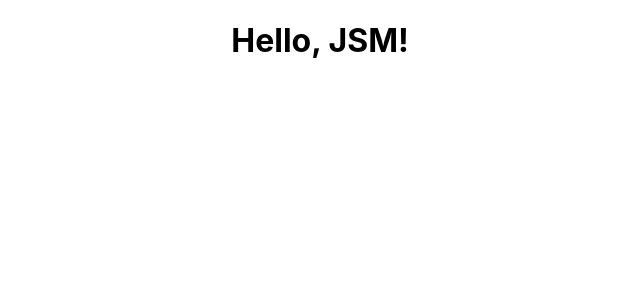
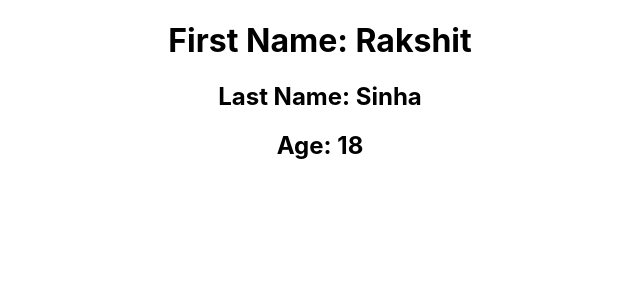
Before and after one commit to sinha-rakshit/learning-react, a React (Create React App) app: page / in a window 1280 px wide. Shown: the top 300 px of the page, without its empty margins (320-960 px from the left). Built offline with nearby package versions, Linux system fonts and the light colour scheme.

Commit message:
learnt components

```diff
--- a/src/App.js
+++ b/src/App.js
@@ -1,9 +1,19 @@
 import "./App.css";
+
+const Person = () => {
+  return (
+    <>
+      <h1>First Name: Rakshit</h1>
+      <h2>Last Name: Sinha</h2>
+      <h2>Age: 18</h2>
+    </>
+  );
+};
 
 const App = () => {
   return (
     <div className="App">
-      <h1>Hello, JSM!</h1>
+      <Person />
     </div>
   );
 };
```
